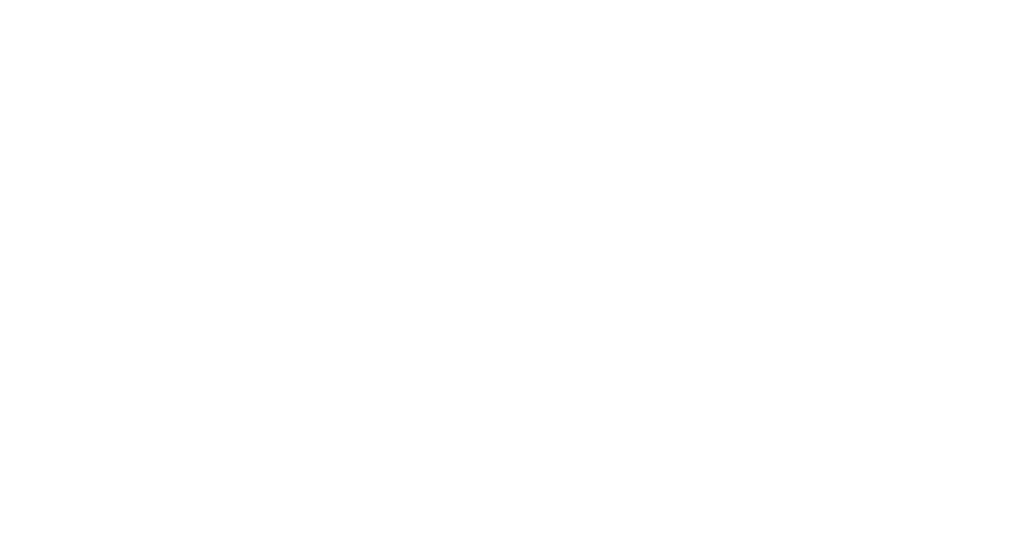
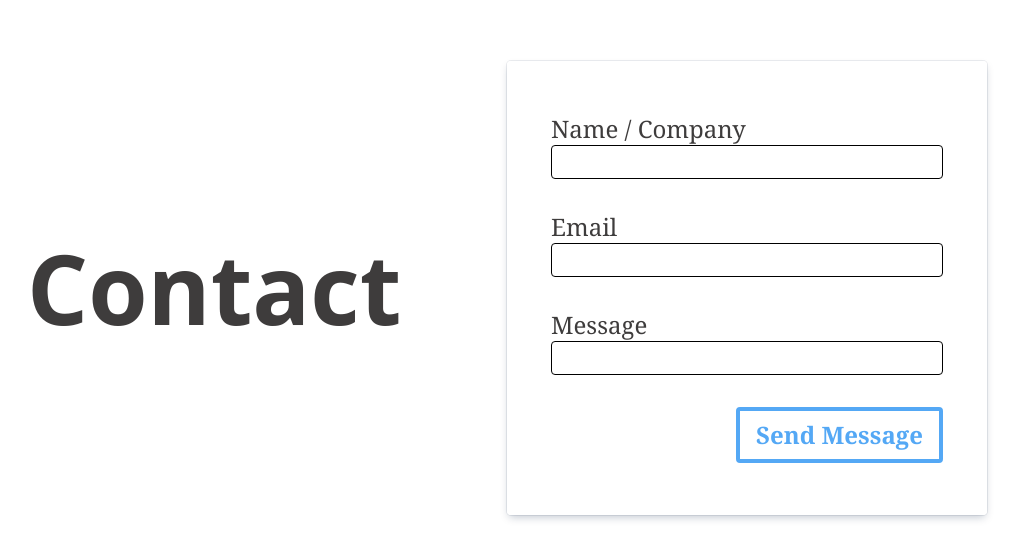
Before and after one commit to GillesPelegrin/Portfolio, a React (Create React App) app: page / in a window 1280 px wide. Shown: the part 2205-2765 px from the top of the page, without its empty margins (133-1153 px from the left). Before the commit the page ends 2229 px from the top, so only its background shows below. Built offline with nearby package versions, Linux system fonts and the light colour scheme.

Commit message:
add contact

```diff
--- a/src/component/body/body.jsx
+++ b/src/component/body/body.jsx
@@ -1,6 +1,7 @@
 import Language from "../language/language";
 import Project from "../project/project";
 import Introduction from "../introduction/introduction";
+import Contact from "../contact/contact";
 
 export default function Body() {
   return (
@@ -11,6 +12,8 @@
       <div className="h-1/6"></div>
       <Project />
       <div className="h-1/6"></div>
+      <Contact />
+      <div className="h-1/6"></div>
     </>
   );
 }
--- /dev/null
+++ b/src/component/contact/contact.jsx
@@ -0,0 +1,41 @@
+import TopicTitle from "../topic-title";
+
+export default function Language() {
+  return (
+    <>
+      <div className=" mx-4 flex min-h-[66%] flex-col items-center justify-center md:mx-10 lg:mx-20 lg:flex-grow lg:flex-row lg:justify-between xl:mx-40">
+        <TopicTitle title="Contact" />
+        <div className=" w-full rounded border border-4 border-white px-4 py-6 font-serif text-2xl  text-color-title shadow-card md:w-1/2  lg:px-10 lg:py-12">
+          <form className="flex flex-col gap-8">
+            <div className="flex flex-col">
+              <label htmlFor="name">Name / Company</label>
+              <input
+                id="name"
+                className="rounded border border-black focus:outline-primary"
+              />
+            </div>
+            <div className="flex flex-col">
+              <label htmlFor="email">Email</label>
+              <input
+                id="email"
+                className="rounded border border-black focus:outline-primary"
+              />
+            </div>
+            <div className="flex flex-col">
+              <label htmlFor="message">Message</label>
+              <input
+                id="message"
+                className="rounded border border-black focus:outline-primary"
+              />
+            </div>
+            <div className="text-right">
+              <button className="rounded border border-4 border-secundary px-4 py-2 font-semibold text-secundary">
+                Send Message
+              </button>
+            </div>
+          </form>
+        </div>
+      </div>
+    </>
+  );
+}
--- a/src/component/language/language.jsx
+++ b/src/component/language/language.jsx
@@ -6,7 +6,6 @@
       <div className="mx-4 flex min-h-[66%] flex-col items-center justify-center md:mx-10 lg:mx-20 lg:flex-grow lg:flex-row lg:justify-between xl:mx-40">
         <TopicTitle title="Language" />
         <div>
-          {/*<div className='border border-opacity-5 border-black  rounded shadow hover:border-primary '>*/}
           <div className=" cursor-pointer rounded border border-4 border-white px-4 py-6   text-color-title shadow-card  hover:border-primary hover:shadow-none lg:px-10 lg:py-12">
             <CardTitle title="Java"> </CardTitle>
             <div className="pt-4 font-serif text-base lg:text-xl xl:text-2xl">
@@ -14,7 +13,6 @@
               <div>Technology: Eslint, Protractor, Cypress, Primsa</div>
             </div>
           </div>
-          {/*</div>*/}
           <div className=" mt-6 cursor-pointer rounded border border-4 border-white px-4 py-6   text-color-title shadow-card  hover:border-primary hover:shadow-none lg:px-10 lg:py-12">
             <CardTitle title="Javascript + Typescript"> </CardTitle>
             <div className="pt-4 font-serif text-base lg:text-xl xl:text-2xl">
--- a/src/component/navbar/navbar.jsx
+++ b/src/component/navbar/navbar.jsx
@@ -39,7 +39,7 @@
         </div>
       </nav>
       {openMobileNav && (
-        <div className="absolute inset-x-0 mx-4 my-4 block cursor-pointer  font-sans font-semibold shadow-lg md:hidden">
+        <div className="absolute inset-x-0 mx-4 my-4 block cursor-pointer bg-white  font-sans font-semibold shadow-lg md:hidden">
           <ul className=" mx-4 py-8 text-2xl text-color-title  ">
             <li className="mb-2">
               <a className="hover:text-color-text">Languages</a>
```
Also changed, not shown: 2 other files (tests, documents, lock files or other folders).
